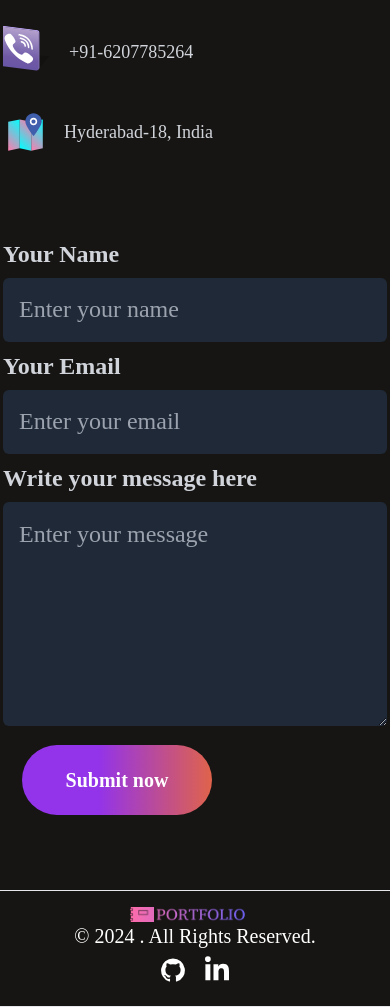
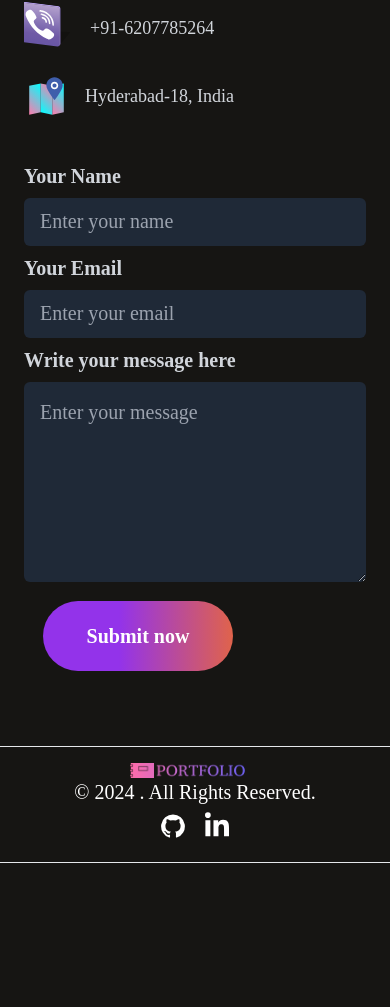
Before and after one commit to mdsahbazkhan/Portfolio, a React (Vite) app: page / in a window 390 px wide. Shown: the part 4809-5816 px from the top of the page. After the commit the page ends 5672 px from the top, so only its background shows below. Built offline with nearby package versions, Linux system fonts and the light colour scheme.

Commit message:
Update Contact.jsx

```diff
--- a/src/component/Contact/Contact.jsx
+++ b/src/component/Contact/Contact.jsx
@@ -1,10 +1,12 @@
+
 import React from "react";
 import mail_icon from "../../assets/mail_icon.svg";
 import location_icon from "../../assets/location_icon.svg";
 import call_icon from "../../assets/call_icon.svg";
 
 function Contact() {
- const onSubmit = async (event) => {
+
+  const onSubmit = async (event) => {
     event.preventDefault();
     const formData = new FormData(event.target);
 
@@ -38,15 +40,15 @@ function Contact() {
   };
 
   return (
-    <div id="Contact" className="contact flex flex-col items-center justify-center gap-20 md:gap-20 mx-4 lg:mx-20 my-20">
+    <div id="Contact" className="contact flex flex-col items-center justify-center gap-10 sm:gap-10 md:gap-20 mx-2 sm:mx-4 md:mx-4 lg:mx-20 my-20">
       <div className="contact-title">
-        <h1 className="text-4xl md:text-5xl font-bold relative flex flex-col items-center  transition duration-300 px-4 bg-gradient-to-tr from-purple-600 to-orange-500 text-transparent bg-clip-text">
+        <h1 className="text-4xl md:text-5xl font-bold relative flex flex-col items-center transition duration-300 px-4 bg-gradient-to-tr from-purple-600 to-orange-500 text-transparent bg-clip-text">
           Get in touch
         </h1>
       </div>
-      <div className="contact-section flex flex-col md:flex-row gap-20 ">
-        <div className="contact-left flex flex-col gap-4">
-          <h1 className="font-bold bg-gradient-to-r from-purple-500  to-orange-500  text-transparent bg-clip-text text-4xl">
+      <div className="contact-section flex flex-col md:flex-row gap-10 sm:gap-14 md:gap-20 w-full px-4">
+        <div className="contact-left flex flex-col gap-4 w-full md:w-1/2">
+          <h1 className="font-bold bg-gradient-to-r from-purple-500 to-orange-500 text-transparent bg-clip-text text-4xl">
             Let's talk
           </h1>
           <p className="text-lg text-gray-300 max-w-md">
@@ -54,7 +56,7 @@ function Contact() {
             a message about anything that you want me to work on. You can contact
             me anytime.
           </p>
-          <div className="contact-details flex flex-col gap-7 text-gray-300 text-lg">
+          <div className="contact-details flex flex-col gap-4 text-gray-300 text-lg">
             <div className="contact-detail flex items-center gap-4">
               <img src={mail_icon} alt="Mail Icon" />
               <p>amdsahbaz19@gmail.com</p>
@@ -69,21 +71,15 @@ function Contact() {
             </div>
           </div>
         </div>
-        <form onSubmit={onSubmit} className="contact-right flex flex-col items-start gap-2">
-        <label className="text-gray-300 text-2xl font-semibold" htmlFor="">Your Name</label>
-           <input className="border-none h-16 w-96 pl-4 rounded-md bg-gray-800  text-2xl font-Outfit" type="text" placeholder="Enter your name" name="name" />
-           <label className="text-gray-300 text-2xl font-semibold" htmlFor="">Your Email</label>
-           <input className="border-none h-16 w-96 pl-4 rounded-md bg-gray-800  text-2xl font-Outfit" type="email" placeholder="Enter your email" name="email" />
-           <label className="text-gray-300 text-2xl font-semibold" htmlFor="">Write your message here</label>
-
-          <textarea
-       className="w-96  p-4 rounded-md bg-gray-800  text-2xl font-Outfit "
-            name="message"
-          placeholder="Enter your message"
-             rows="6"
-           ></textarea>
-         <button
-            type="submit"
+        <form onSubmit={onSubmit} className="contact-right flex flex-col items-start gap-2 w-full md:w-1/2">
+          <label className="text-gray-300 text-xl md:text-2xl font-semibold" htmlFor="name">Your Name</label>
+          <input className="border-none h-12 md:h-16 w-full md:w-96 pl-4 rounded-md bg-gray-800 text-xl md:text-2xl font-Outfit" type="text" placeholder="Enter your name" name="name" />
+          <label className="text-gray-300 text-xl md:text-2xl font-semibold" htmlFor="email">Your Email</label>
+          <input className="border-none h-12 md:h-16 w-full md:w-96 pl-4 rounded-md bg-gray-800 text-xl md:text-2xl font-Outfit" type="email" placeholder="Enter your email" name="email" />
+          <label className="text-gray-300 text-xl md:text-2xl font-semibold" htmlFor="message">Write your message here</label>
+          <textarea className="w-full md:w-96 p-4 rounded-md bg-gray-800 text-xl md:text-2xl font-Outfit" name="message" placeholder="Enter your message" rows="6"></textarea>
+          <button
+             type="submit"
           className="ml-6 mt-4 cursor-pointer text-white font-bold relative text-[20px] w-[9em] h-[3em] text-center bg-gradient-to-r from-purple-600 from-10%   to-orange-500 to-90% bg-[length:400%] rounded-[30px] z-10 hover:animate-gradient-xy hover:bg-[length:100%] before:content-[''] before:absolute before:-top-[5px] before:-bottom-[5px] before:-left-[5px] before:-right-[5px] before:bg-gradient-to-r before:from-purple-600  before:from-10% before:via-orange-500 before:via-30% before:to-pink-500 before:bg-[length:400%] before:-z-10 before:rounded-[35px] before:hover:blur-xl before:transition-all before:ease-in-out before:duration-[1s] before:hover:bg-[length:10%] active:bg-violet-700 focus:ring-violet-700 hover:brightness-110 hover:-translate-y-[1px] hover:border-b-[6px] active:border-b-[2px] active:brightness-90 active:translate-y-[2px]"
           >
              Submit now
```
